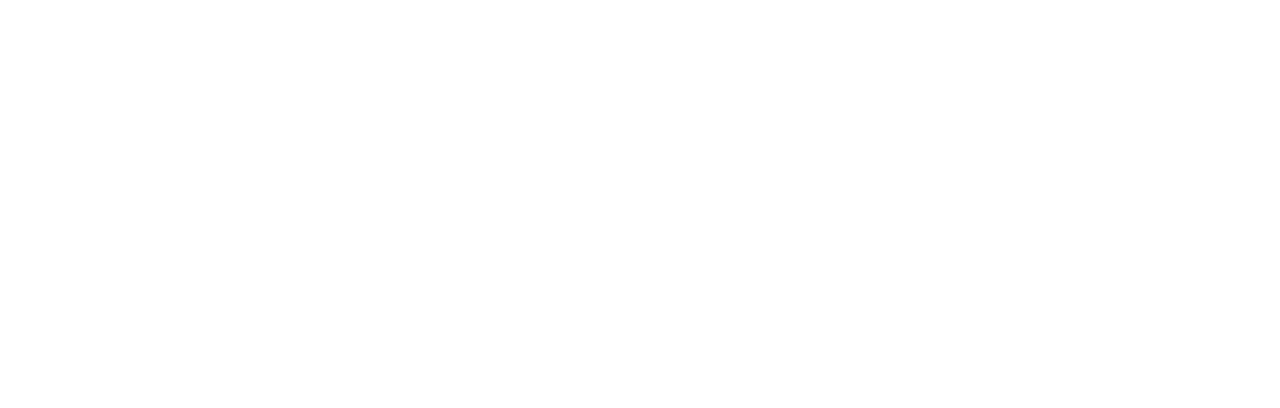
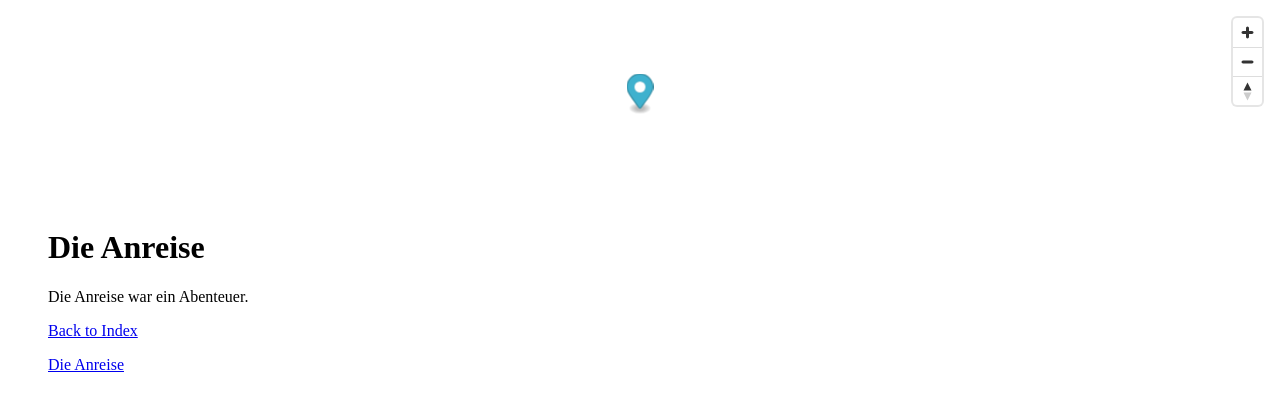
Before and after one commit to astridx/gatsby-maplibre-blog-tutorial, a Gatsby site: page /1/ in a window 1280 px wide. Before the commit this address had no page. Built offline with nearby package versions, Linux system fonts and the light colour scheme; Gatsby itself is replaced by a stand-in of ours; no server answers.

Commit message:
add markdown posts

```diff
--- /dev/null
+++ b/content/1.md
@@ -0,0 +1,22 @@
+---
+title: Die Anreise
+date: 2021-12-27
+places:
+- {
+    name: "Spanien",
+    longitude: -0.687787,
+    latitude: 38.185674462487874,
+  }
+- {
+    name: "Germany",
+    longitude: 7.587787,
+    latitude: 50.7438,
+  }
+- {
+    name: "Frankreich",
+    longitude: 3.687787,
+    latitude: 45.753,
+  }
+---
+
+Die Anreise war ein Abenteuer.
--- a/gatsby-config.js
+++ b/gatsby-config.js
@@ -5,7 +5,6 @@
     author: `Astrid Günther`,
   },
   plugins: [
-    `gatsby-plugin-react-helmet`,
     {
       resolve: `gatsby-source-filesystem`,
       options: {
@@ -13,7 +12,6 @@
         path: `${__dirname}/content`,
       },
     },
-    `gatsby-transformer-sharp`,
-    `gatsby-plugin-sharp`,
+    `gatsby-transformer-remark`,
   ],
 }
--- a/gatsby-node.js
+++ b/gatsby-node.js
@@ -1,9 +1,41 @@
-exports.createPages = async ({ actions }) => {
+const path = require("path")
+const { createFilePath } = require(`gatsby-source-filesystem`)
+
+exports.onCreateNode = ({ node, getNode, actions }) => {
+  const { createNodeField } = actions
+  if (node.internal.type === "MarkdownRemark") {
+    const slug = createFilePath({ node, getNode })
+    createNodeField({
+      node,
+      name: `slug`,
+      value: slug,
+    })
+  }
+}
+
+exports.createPages = async ({ graphql, actions }) => {
   const { createPage } = actions
-  createPage({
-    path: "/using-dsg",
-    component: require.resolve("./src/templates/using-dsg.js"),
-    context: {},
-    defer: true,
+  const result = await graphql(`
+    query {
+      allMarkdownRemark {
+        edges {
+          node {
+            fields {
+              slug
+            }
+          }
+        }
+      }
+    }
+  `)
+
+  result.data.allMarkdownRemark.edges.forEach(({ node }) => {
+    createPage({
+      path: node.fields.slug,
+      component: path.resolve(`./src/templates/postTemplate.js`),
+      context: {
+        slug: node.fields.slug,
+      },
+    })
   })
 }
--- a/package.json
+++ b/package.json
@@ -15,6 +15,7 @@
     "gatsby-plugin-react-helmet": "^5.1.0",
     "gatsby-plugin-sharp": "^4.1.0",
     "gatsby-source-filesystem": "^4.1.0",
+    "gatsby-transformer-remark": "^5.1.0",
     "gatsby-transformer-sharp": "^4.1.0",
     "maplibre-gl": "^1.15.2",
     "prop-types": "^15.7.2",
--- a/src/components/layout.js
+++ b/src/components/layout.js
@@ -1,12 +1,16 @@
 import React from "react"
 import PropTypes from "prop-types"
 import Map from "./map"
+import PostList from './postList'
 
 const Layout = ({ children }) => {
   return (
     <>
       <Map />
-      <main>{children}</main>
+      <div style={{ margin: '0 40px' }}>
+        <main>{children}</main>
+        <PostList />
+      </div>
     </>
   )
 }
--- /dev/null
+++ b/src/components/postList.js
@@ -0,0 +1,42 @@
+import React from "react"
+import { Link, graphql, useStaticQuery } from "gatsby"
+
+const query = graphql`
+  query MyQuery {
+    allMarkdownRemark {
+      nodes {
+        frontmatter {
+          title
+        }
+        fields {
+          slug
+        }
+      }
+    }
+  }
+`
+
+const PostList = () => {
+  const data = useStaticQuery(query)
+  const nodes = data.allMarkdownRemark.nodes
+
+  return (
+    <ul
+      style={{
+        listStyleType: "none",
+        padding: 0,
+      }}
+    >
+      {nodes.map(node => {
+        const title = node.frontmatter.title
+        return (
+          <li key={title}>
+            <Link to={node.fields.slug}>{title}</Link>
+          </li>
+        )
+      })}
+    </ul>
+  )
+}
+
+export default PostList
--- /dev/null
+++ b/src/templates/postTemplate.js
@@ -0,0 +1,36 @@
+import React from 'react'
+import { Link, graphql } from 'gatsby'
+import Layout from "../components/layout"
+
+const PostTemplate = ({ data }) => {
+  const frontmatter = data.markdownRemark.frontmatter
+  const html = data.markdownRemark.html
+
+  return (
+    <Layout>
+      <div>
+        <h1>{frontmatter.title}</h1>
+        <div dangerouslySetInnerHTML={{ __html: html }} />
+      </div>
+      <Link to='/'>Back to Index</Link>
+    </Layout>
+  )
+}
+
+export default PostTemplate
+
+export const pageQuery = graphql`
+  query($slug: String!) {
+    markdownRemark(fields: { slug: { eq: $slug }}) {
+      html
+      frontmatter {
+        title
+        places {
+          name
+          longitude
+          latitude
+        }
+      }
+    }
+  }
+`
```
Also changed, not shown: 1 other file.
